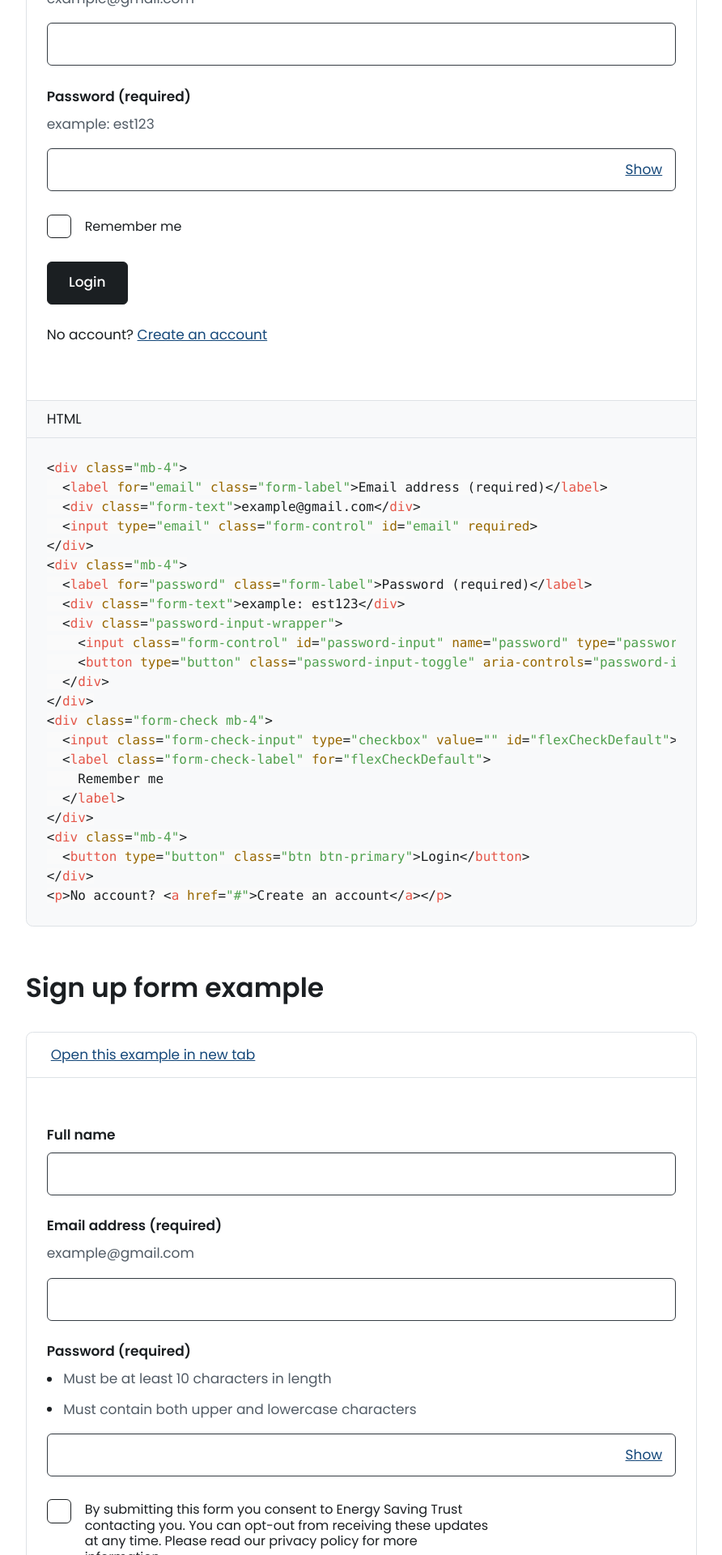
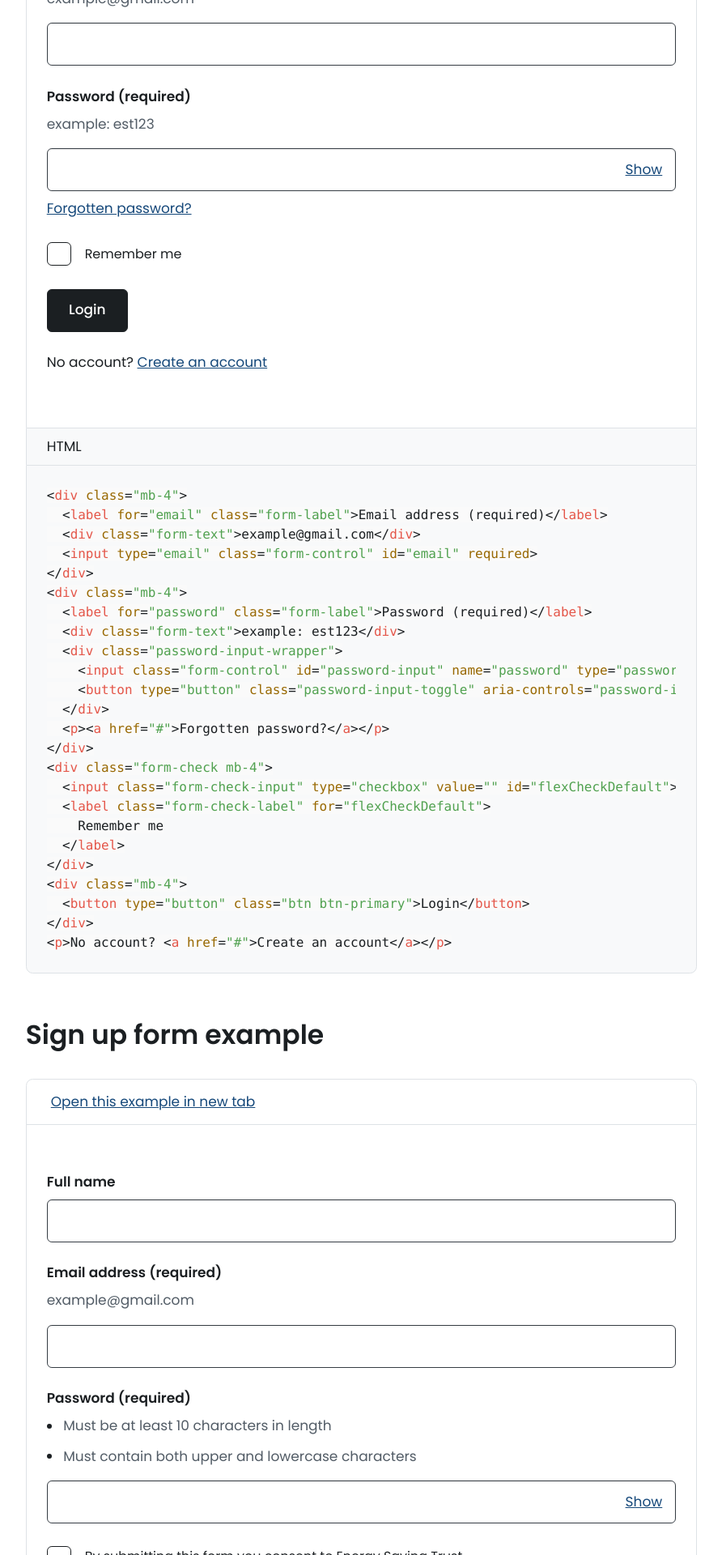
Before and after one commit to Energy-Saving-Trust/Design-System, a Jekyll site: the page built from patterns/login.md, in a window 1280 px wide. Shown: the part 936-2856 px from the top of the page at 81% size, without its empty margins (336-1228 px from the left). Built offline with Jekyll 4.4.1, drawn with Linux system fonts in a browser that asks for light colours; nearby versions of some CDN libraries.

Commit message:
#70 forgotten pw added

```diff
--- a/_includes/reusable-components/login.md
+++ b/_includes/reusable-components/login.md
@@ -10,6 +10,7 @@
     <input class="form-control" id="password-input" name="password" type="password" spellcheck="false" autocomplete="current-password" autocapitalize="none">
     <button type="button" class="password-input-toggle" aria-controls="password-input" aria-label="Show password" aria-expanded="false">Show</button>
   </div>
+  <p><a href="#">Forgotten password?</a></p>
 </div>
 <div class="form-check mb-4">
   <input class="form-check-input" type="checkbox" value="" id="flexCheckDefault">
--- a/_sass/est/forms/_form-control.scss
+++ b/_sass/est/forms/_form-control.scss
@@ -211,4 +211,7 @@ textarea {
     color: $deepblue;
     padding: 0 1rem;
   }
+  + p {
+    margin-top: 0.5em;
+  }
 }
```
